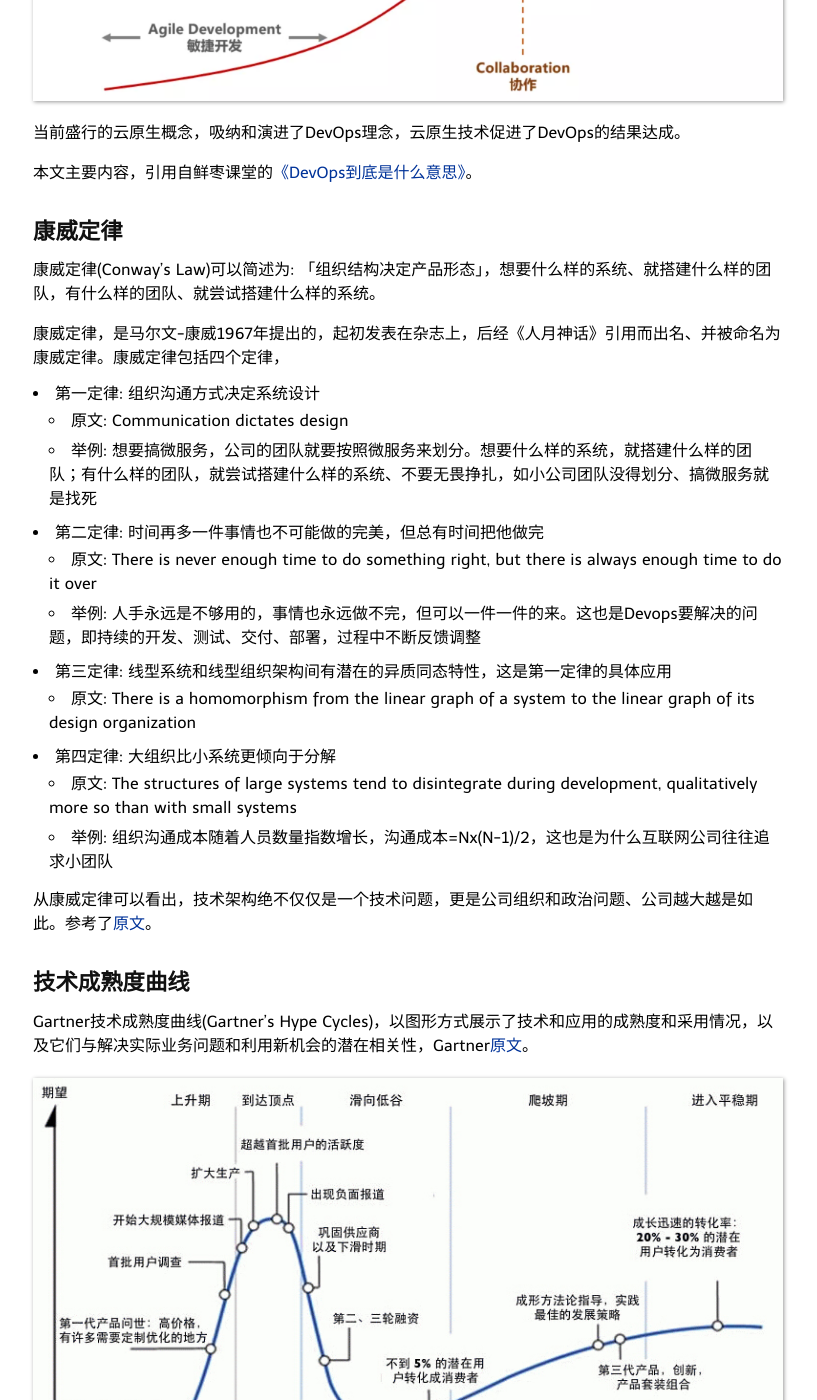
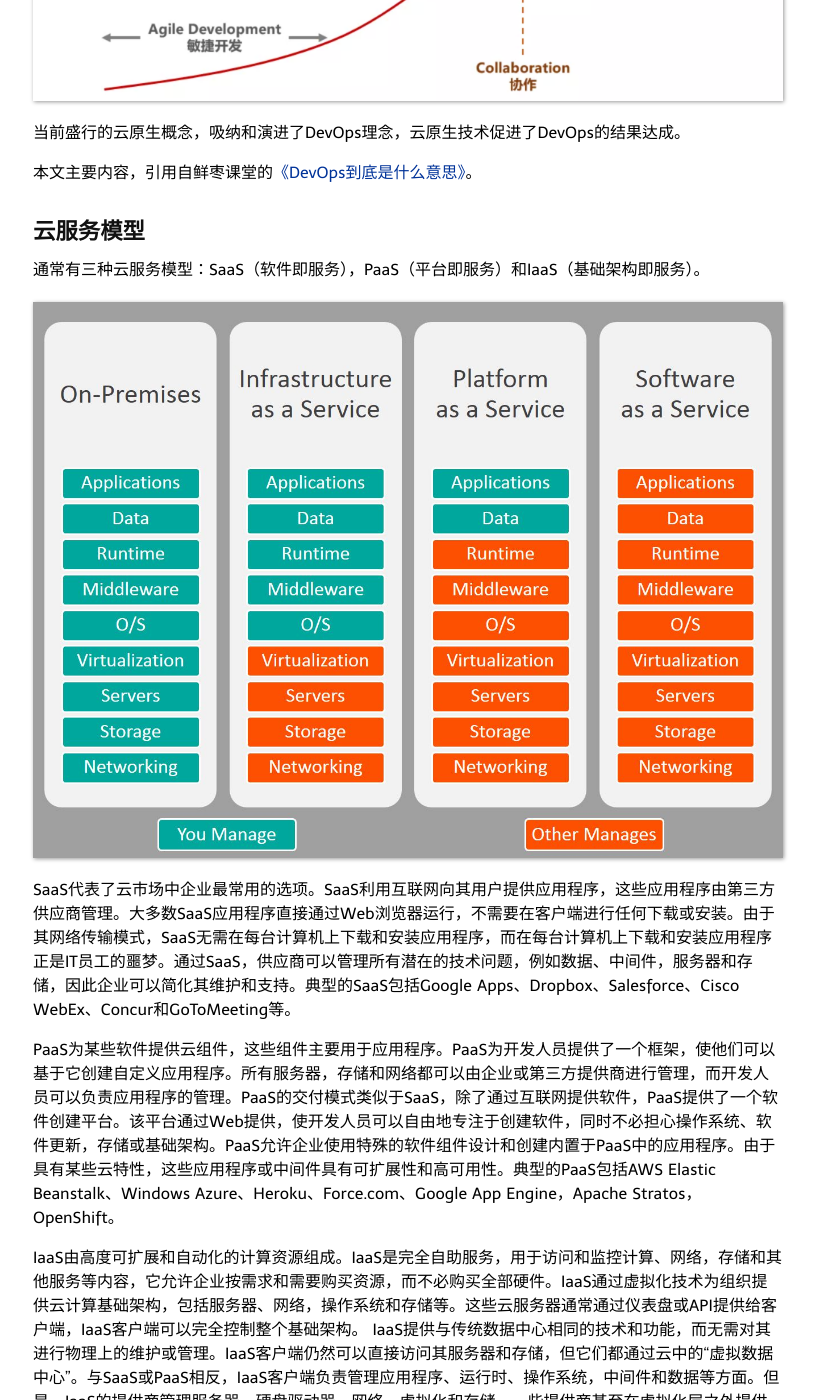
Before and after one commit to niean/niean.github.io, a Jekyll site: the page built from _posts/2021-10-08-op-theory.markdown, in a window 1280 px wide and 1400 px high, scrolled down 1178 px. Shown: the whole window, without its empty margins (232-1049 px from the left). Built offline with Jekyll 4.4.1, drawn with Linux system fonts in a browser that asks for light colours; comment, search, counter and statistics services are not loaded; some of the changed text lies outside the part shown.

Commit message:
记录一些想法

```diff
--- a/_posts/2021-05-18-op-architecture.markdown
+++ b/_posts/2021-05-18-op-architecture.markdown
@@ -22,6 +22,11 @@ K8S不等于云原生。符合标准的公有云、私有云、混合云方案
 云原生时代，Devops的职能从运维团队、转移到了基础设施(云原生)团队。这加剧了运维岗位的运营化。
 
 职能转移，主要动力在于：K8S体系吸收、囊括了Devops建设思想，使得Devops单独存在的必要性降低。
+
+
+
+
+
 
 ## 技术
 #### 2021.12.29 再谈架构师的价值
--- a/_posts/2021-10-08-op-theory.markdown
+++ b/_posts/2021-10-08-op-theory.markdown
@@ -26,6 +26,20 @@ DevOps落地依赖组织文化(Culture)、自动化(Automation)，同时也要
 当前盛行的云原生概念，吸纳和演进了DevOps理念，云原生技术促进了DevOps的结果达成。
 
 本文主要内容，引用自鲜枣课堂的[《DevOps到底是什么意思》](https://mp.weixin.qq.com/s/UEcESUMunURa1p-iBrJ4cA)。
+
+
+## 云服务模型
+通常有三种云服务模型：SaaS（软件即服务），PaaS（平台即服务）和IaaS（基础架构即服务）。
+
+![zone](https://raw.githubusercontent.com/niean/niean.github.io/master/images/20210630/cloud-models.jpg)
+
+SaaS代表了云市场中企业最常用的选项。SaaS利用互联网向其用户提供应用程序，这些应用程序由第三方供应商管理。大多数SaaS应用程序直接通过Web浏览器运行，不需要在客户端进行任何下载或安装。由于其网络传输模式，SaaS无需在每台计算机上下载和安装应用程序，而在每台计算机上下载和安装应用程序正是IT员工的噩梦。通过SaaS，供应商可以管理所有潜在的技术问题，例如数据、中间件，服务器和存储，因此企业可以简化其维护和支持。典型的SaaS包括Google Apps、Dropbox、Salesforce、Cisco WebEx、Concur和GoToMeeting等。
+
+PaaS为某些软件提供云组件，这些组件主要用于应用程序。PaaS为开发人员提供了一个框架，使他们可以基于它创建自定义应用程序。所有服务器，存储和网络都可以由企业或第三方提供商进行管理，而开发人员可以负责应用程序的管理。PaaS的交付模式类似于SaaS，除了通过互联网提供软件，PaaS提供了一个软件创建平台。该平台通过Web提供，使开发人员可以自由地专注于创建软件，同时不必担心操作系统、软件更新，存储或基础架构。PaaS允许企业使用特殊的软件组件设计和创建内置于PaaS中的应用程序。由于具有某些云特性，这些应用程序或中间件具有可扩展性和高可用性。典型的PaaS包括AWS Elastic Beanstalk、Windows Azure、Heroku、Force.com、Google App Engine，Apache Stratos，OpenShift。
+
+IaaS由高度可扩展和自动化的计算资源组成。IaaS是完全自助服务，用于访问和监控计算、网络，存储和其他服务等内容，它允许企业按需求和需要购买资源，而不必购买全部硬件。IaaS通过虚拟化技术为组织提供云计算基础架构，包括服务器、网络，操作系统和存储等。这些云服务器通常通过仪表盘或API提供给客户端，IaaS客户端可以完全控制整个基础架构。 IaaS提供与传统数据中心相同的技术和功能，而无需对其进行物理上的维护或管理。IaaS客户端仍然可以直接访问其服务器和存储，但它们都通过云中的“虚拟数据中心”。与SaaS或PaaS相反，IaaS客户端负责管理应用程序、运行时、操作系统，中间件和数据等方面。但是，IaaS的提供商管理服务器、硬盘驱动器、网络，虚拟化和存储。一些提供商甚至在虚拟化层之外提供更多服务，例如数据库或消息队列。典型的IaaS包括DigitalOcean，Linode，Rackspace，AWS，Cisco Metapod，Microsoft Azure，Google Compute Engine（GCE）等。
+
+本文主要内容，引用自[《一张图看懂IaaS、PaaS和SaaS的区别》](https://blog.csdn.net/liujg79/article/details/84453736)。
 
 
 ## 康威定律
```
Also changed, not shown: _posts/2020-03-15-op-tb.markdown (+8 -0 lines), images/20210630/cloud-models.jpg (added).
